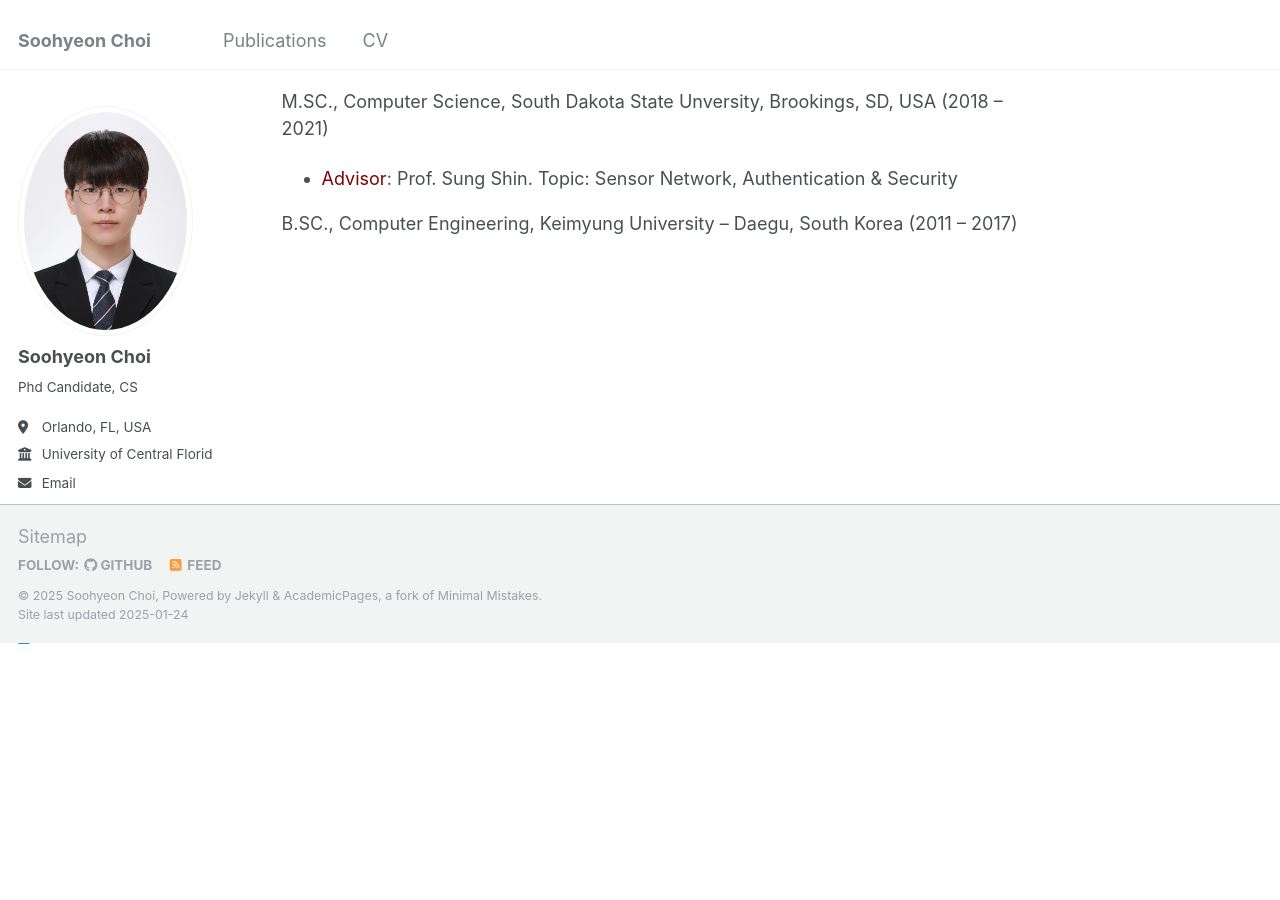
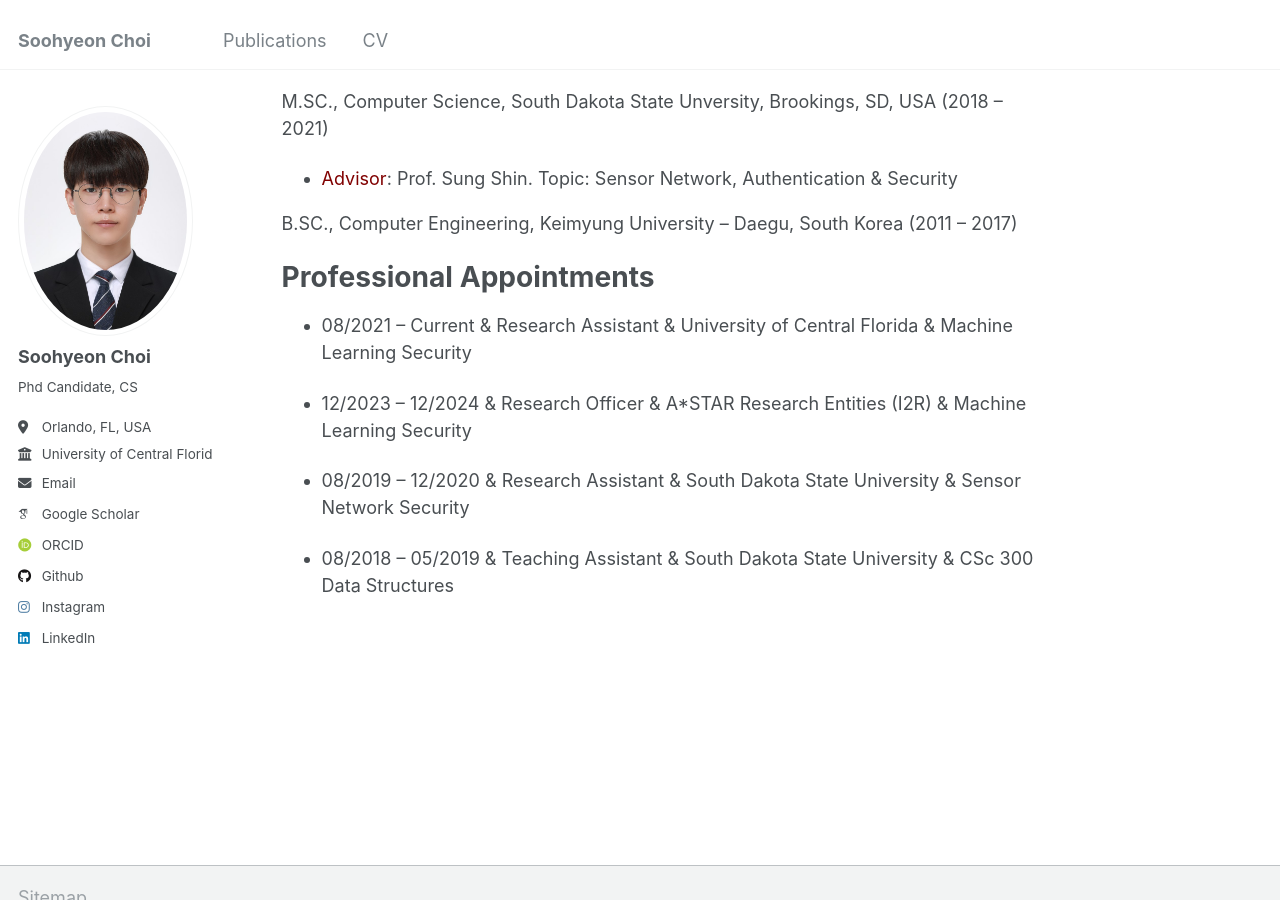
Before and after one commit to soohyeonc/soohyeon.github.io, a Jekyll site: the page built from _pages/about.md, in a window 1280 px wide and 900 px high, scrolled down 553 px. Built offline with Jekyll 4.4.1, drawn with Linux system fonts in a browser that asks for light colours; some web fonts are replaced; before the commit the page ends 1195 px from its top, so only the background shows below that.

Commit message:
Update about.md

```diff
--- a/_pages/about.md
+++ b/_pages/about.md
@@ -26,3 +26,15 @@ M.SC., Computer Science, South Dakota State Unversity, Brookings, SD, USA (2018
 
 
 B.SC., Computer Engineering, Keimyung University – Daegu, South Korea (2011 – 2017)
+
+
+
+Professional Appointments
+======
+* <span style="color:maroon"> </span> 08/2021 -- Current & Research Assistant &  University of Central Florida & Machine Learning Security
+
+* <span style="color:maroon"> </span> 12/2023 -- 12/2024 & Research Officer &  A*STAR Research Entities (I2R) & Machine Learning Security
+
+* <span style="color:maroon"> </span> 08/2019 -- 12/2020 & Research Assistant & South Dakota State University & Sensor Network Security
+
+* <span style="color:maroon"> </span> 08/2018 -- 05/2019 & Teaching Assistant & South Dakota State University & CSc 300 Data Structures
```
